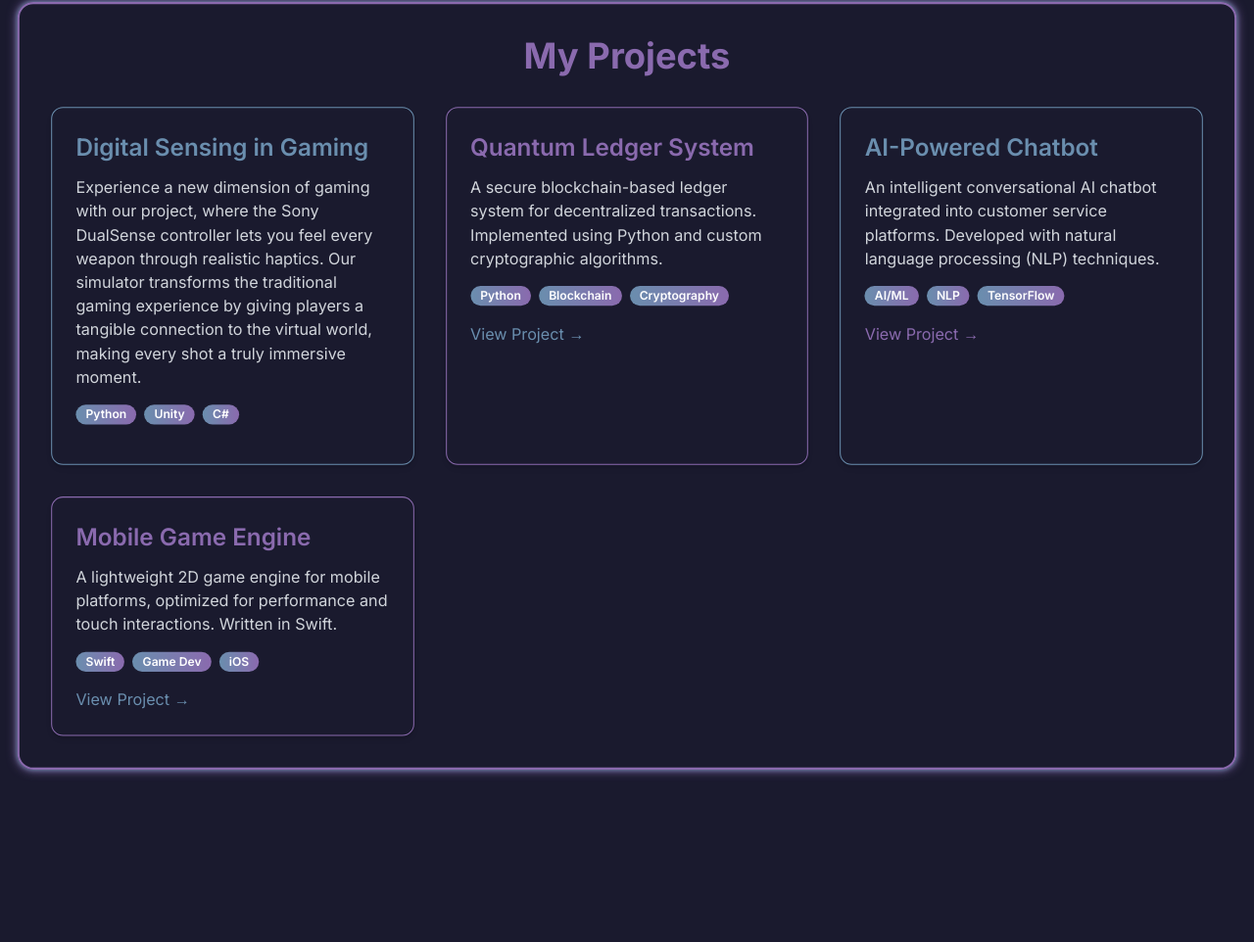
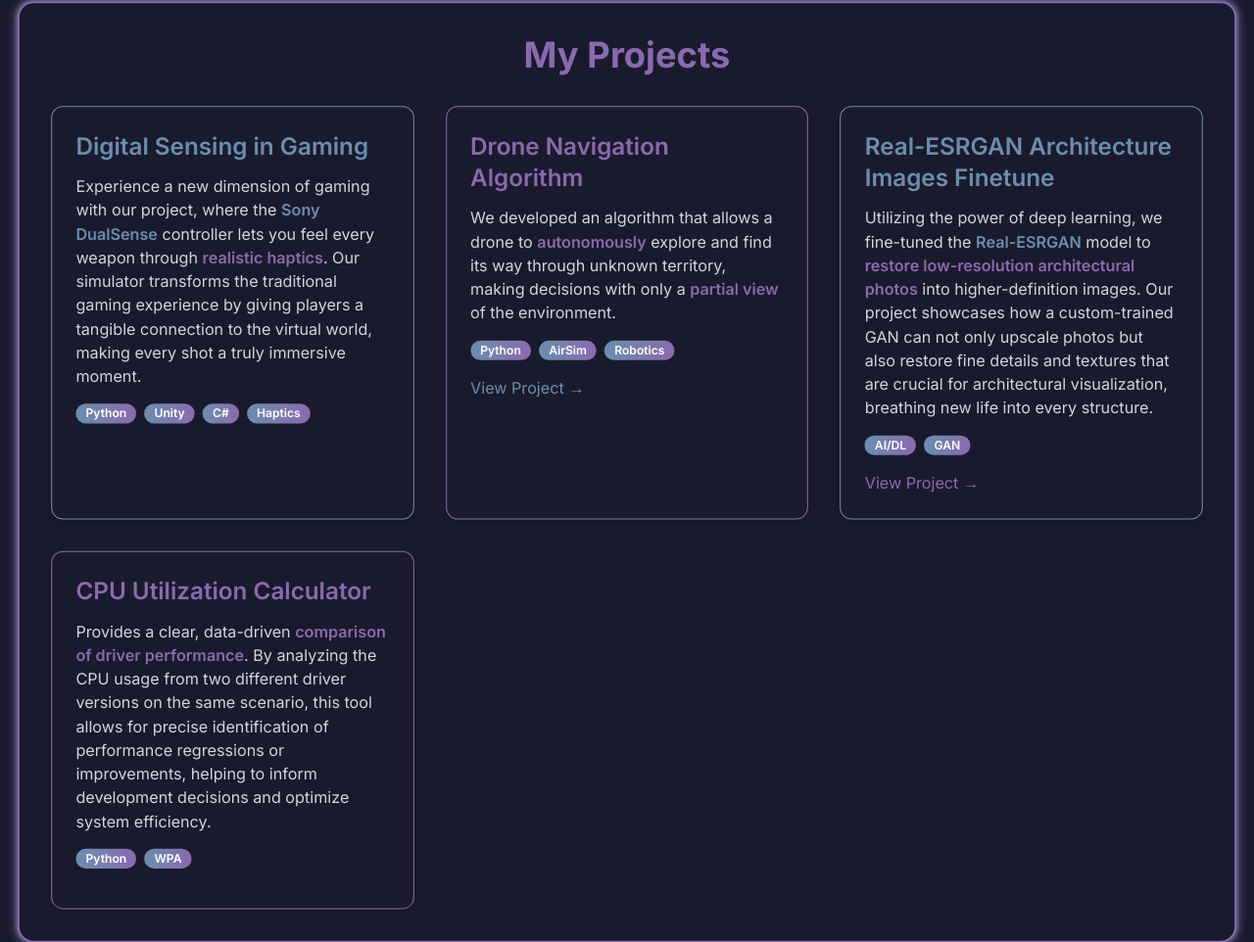
Before and after one commit to tomerrb/tomerrb.github.io, a plain HTML site: page index.html in a window 1280 px wide. Shown: the part 736-1698 px from the top of the page at 98% size. Drawn offline with nearby package versions, Linux system fonts and the light colour scheme.

Commit message:
Update projects
added projects content

```diff
--- a/index.html
+++ b/index.html
@@ -212,55 +212,53 @@
                 <div class="bg-dark-bg p-6 rounded-xl shadow-md border border-subtle-blue hover:shadow-subtle-blue transition duration-300 ease-in-out transform hover:-translate-y-1 project-card">
                     <h3 class="text-2xl font-semibold mb-3 text-subtle-blue">Digital Sensing in Gaming</h3>
                     <p class="text-gray-300 mb-4">
-                        Experience a new dimension of gaming with our project, where the Sony DualSense controller lets you feel every weapon through realistic haptics. Our simulator transforms the traditional gaming experience by giving players a tangible connection to the virtual world, making every shot a truly immersive moment.
+                        Experience a new dimension of gaming with our project, where the <span class="text-subtle-blue font-semibold">Sony DualSense</span> controller lets you feel every weapon through <span class="text-subtle-purple font-semibold">realistic haptics</span>. Our simulator transforms the traditional gaming experience by giving players a tangible connection to the virtual world, making every shot a truly immersive moment.
                     </p>
                     <div class="flex flex-wrap gap-2 mb-4">
                         <span class="bg-subtle-gradient text-white text-xs font-semibold px-2.5 py-0.5 rounded-full">Python</span>
                         <span class="bg-subtle-gradient text-white text-xs font-semibold px-2.5 py-0.5 rounded-full">Unity</span>
                         <span class="bg-subtle-gradient text-white text-xs font-semibold px-2.5 py-0.5 rounded-full">C#</span>
+                        <span class="bg-subtle-gradient text-white text-xs font-semibold px-2.5 py-0.5 rounded-full">Haptics</span>
                     </div>
                 </div>
 
                 <!-- Project Card 2 -->
                 <div class="bg-dark-bg p-6 rounded-xl shadow-md border border-subtle-purple hover:shadow-subtle-purple transition duration-300 ease-in-out transform hover:-translate-y-1 project-card">
-                    <h3 class="text-2xl font-semibold mb-3 text-subtle-purple">Quantum Ledger System</h3>
+                    <h3 class="text-2xl font-semibold mb-3 text-subtle-purple">Drone Navigation Algorithm</h3>
                     <p class="text-gray-300 mb-4">
-                        A secure blockchain-based ledger system for decentralized transactions. Implemented using Python and custom cryptographic algorithms.
+                        We developed an algorithm that allows a drone to <span class="text-subtle-purple font-semibold">autonomously</span> explore and find its way through unknown territory, making decisions with only a <span class="text-subtle-purple font-semibold">partial view</span> of the environment.
                     </p>
                     <div class="flex flex-wrap gap-2 mb-4">
                         <span class="bg-subtle-gradient text-white text-xs font-semibold px-2.5 py-0.5 rounded-full">Python</span>
-                        <span class="bg-subtle-gradient text-white text-xs font-semibold px-2.5 py-0.5 rounded-full">Blockchain</span>
-                        <span class="bg-subtle-gradient text-white text-xs font-semibold px-2.5 py-0.5 rounded-full">Cryptography</span>
+                        <span class="bg-subtle-gradient text-white text-xs font-semibold px-2.5 py-0.5 rounded-full">AirSim</span>
+                        <span class="bg-subtle-gradient text-white text-xs font-semibold px-2.5 py-0.5 rounded-full">Robotics</span>
                     </div>
-                    <a href="#" class="inline-block text-subtle-blue hover:underline font-medium">View Project &rarr;</a>
+                    <a href="https://github.com/tomerrb/236972-IntroToRobotics-Project" class="inline-block text-subtle-blue hover:underline font-medium">View Project &rarr;</a>
                 </div>
 
                 <!-- Project Card 3 -->
                 <div class="bg-dark-bg p-6 rounded-xl shadow-md border border-subtle-blue hover:shadow-subtle-blue transition duration-300 ease-in-out transform hover:-translate-y-1 project-card">
-                    <h3 class="text-2xl font-semibold mb-3 text-subtle-blue">AI-Powered Chatbot</h3>
+                    <h3 class="text-2xl font-semibold mb-3 text-subtle-blue">Real-ESRGAN Architecture Images Finetune </h3>
                     <p class="text-gray-300 mb-4">
-                        An intelligent conversational AI chatbot integrated into customer service platforms. Developed with natural language processing (NLP) techniques.
+                        Utilizing the power of deep learning, we fine-tuned the <span class="text-subtle-blue font-semibold">Real-ESRGAN</span> model to <span class="text-subtle-purple font-semibold">restore low-resolution architectural photos</span> into higher-definition images. Our project showcases how a custom-trained GAN can not only upscale photos but also restore fine details and textures that are crucial for architectural visualization, breathing new life into every structure.
                     </p>
                     <div class="flex flex-wrap gap-2 mb-4">
-                        <span class="bg-subtle-gradient text-white text-xs font-semibold px-2.5 py-0.5 rounded-full">AI/ML</span>
-                        <span class="bg-subtle-gradient text-white text-xs font-semibold px-2.5 py-0.5 rounded-full">NLP</span>
-                        <span class="bg-subtle-gradient text-white text-xs font-semibold px-2.5 py-0.5 rounded-full">TensorFlow</span>
+                        <span class="bg-subtle-gradient text-white text-xs font-semibold px-2.5 py-0.5 rounded-full">AI/DL</span>
+                        <span class="bg-subtle-gradient text-white text-xs font-semibold px-2.5 py-0.5 rounded-full">GAN</span>
                     </div>
-                    <a href="#" class="inline-block text-subtle-purple hover:underline font-medium">View Project &rarr;</a>
+                    <a href="https://github.com/YuvalMandel1/Real-ESRGAN_architecture_images_finetune" class="inline-block text-subtle-purple hover:underline font-medium">View Project &rarr;</a>
                 </div>
 
                 <!-- Project Card 4 -->
                 <div class="bg-dark-bg p-6 rounded-xl shadow-md border border-subtle-purple hover:shadow-subtle-purple transition duration-300 ease-in-out transform hover:-translate-y-1 project-card">
-                    <h3 class="text-2xl font-semibold mb-3 text-subtle-purple">Mobile Game Engine</h3>
+                    <h3 class="text-2xl font-semibold mb-3 text-subtle-purple">CPU Utilization Calculator</h3>
                     <p class="text-gray-300 mb-4">
-                        A lightweight 2D game engine for mobile platforms, optimized for performance and touch interactions. Written in Swift.
+                        Provides a clear, data-driven <span class="text-subtle-purple font-semibold">comparison of driver performance</span>. By analyzing the CPU usage from two different driver versions on the same scenario, this tool allows for precise identification of performance regressions or improvements, helping to inform development decisions and optimize system efficiency.
                     </p>
                     <div class="flex flex-wrap gap-2 mb-4">
-                        <span class="bg-subtle-gradient text-white text-xs font-semibold px-2.5 py-0.5 rounded-full">Swift</span>
-                        <span class="bg-subtle-gradient text-white text-xs font-semibold px-2.5 py-0.5 rounded-full">Game Dev</span>
-                        <span class="bg-subtle-gradient text-white text-xs font-semibold px-2.5 py-0.5 rounded-full">iOS</span>
+                        <span class="bg-subtle-gradient text-white text-xs font-semibold px-2.5 py-0.5 rounded-full">Python</span>
+                        <span class="bg-subtle-gradient text-white text-xs font-semibold px-2.5 py-0.5 rounded-full">WPA</span>
                     </div>
-                    <a href="#" class="inline-block text-subtle-blue hover:underline font-medium">View Project &rarr;</a>
                 </div>
             </div>
             <div id="no-results" class="text-center text-lg text-gray-400 mt-8 hidden">
```
